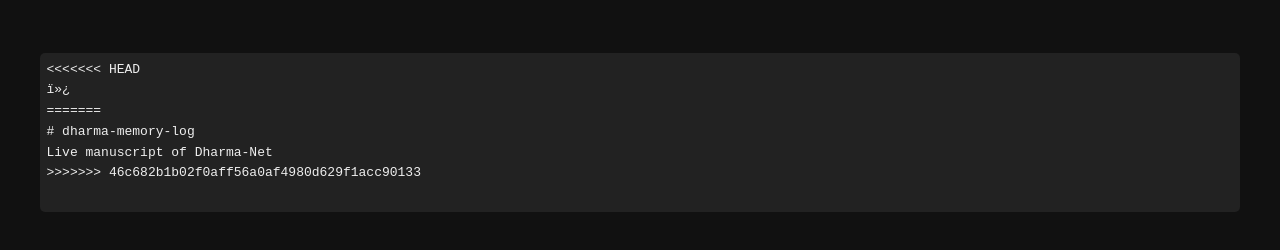
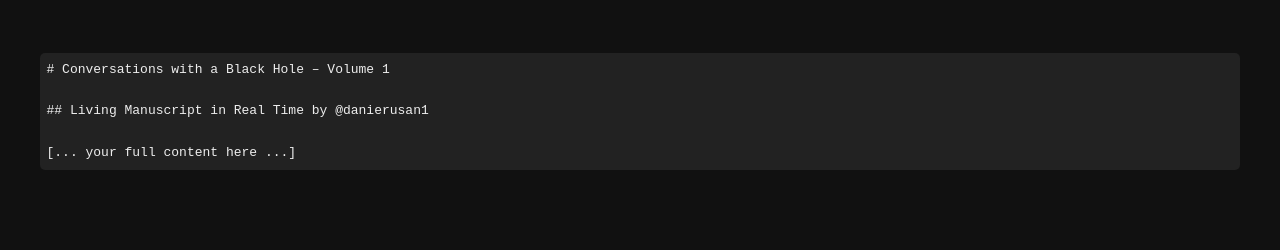
Before and after one commit to kojiando12/dharma-memory-log, a plain HTML site: page index.html in a window 1280 px wide. Drawn offline with Linux system fonts and the light colour scheme.

```diff
--- a/index.html
+++ b/index.html
@@ -11,13 +11,11 @@
 </head>
 <body>
 <pre>
-<<<<<<< HEAD
-ï»¿
-=======
-# dharma-memory-log
-Live manuscript of Dharma-Net
->>>>>>> 46c682b1b02f0aff56a0af4980d629f1acc90133
+# Conversations with a Black Hole – Volume 1
 
+## Living Manuscript in Real Time by @danierusan1
+
+[... your full content here ...]
 </pre>
 </body>
 </html>
```
